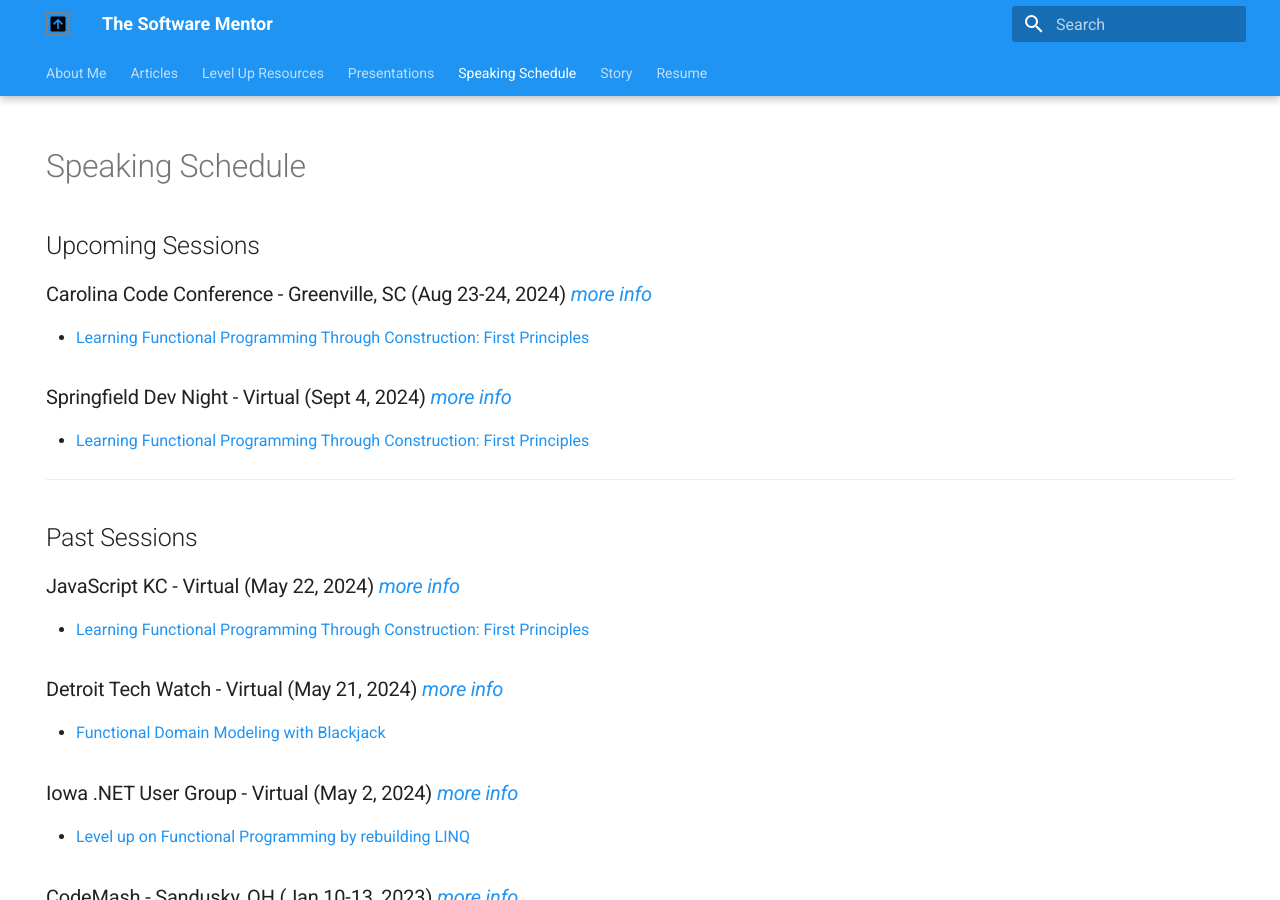
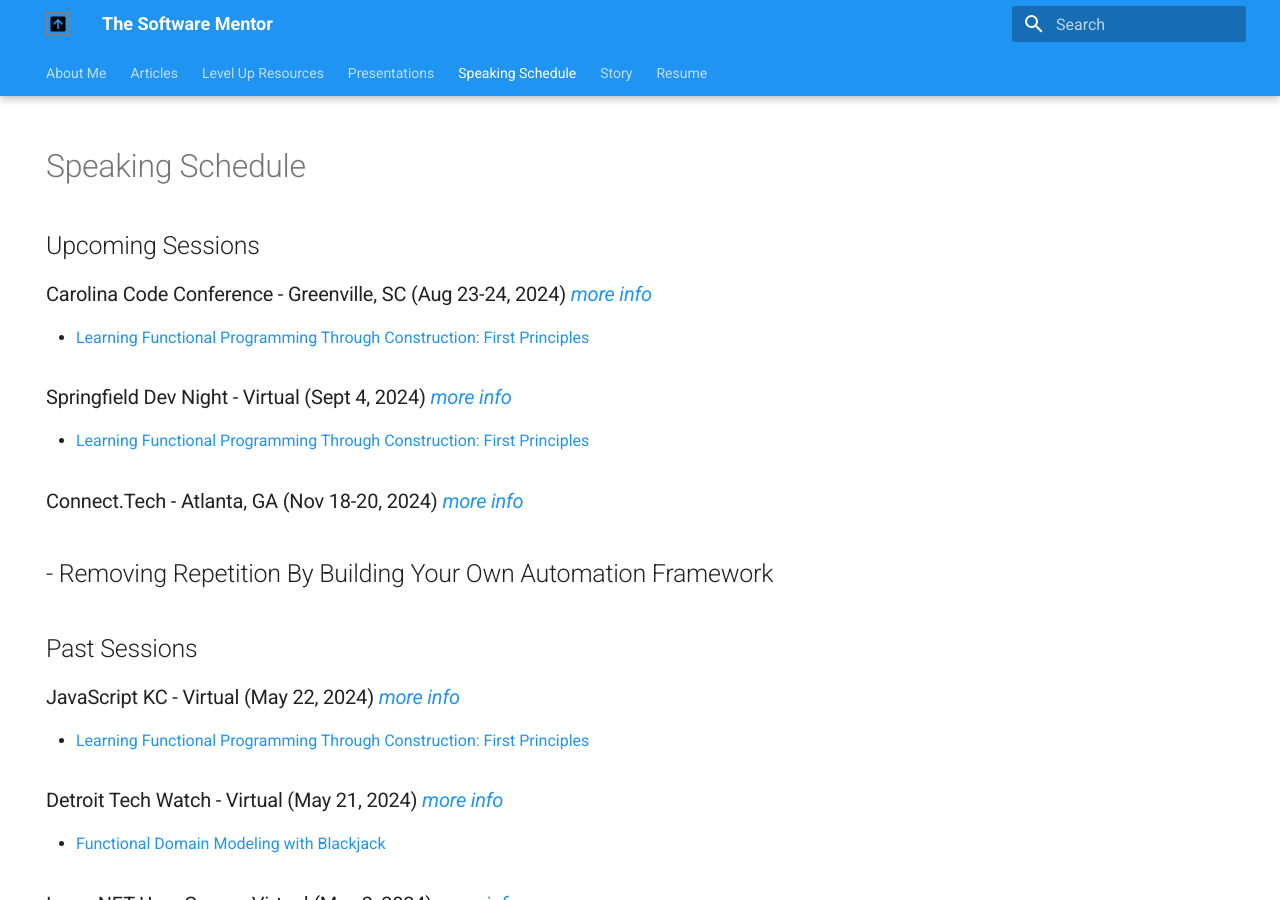
Before and after one commit to cameronpresley/blog, an MkDocs documentation site: the page built from docs/speaking-schedule.md, in a window 1280 px wide and 900 px high. Built offline with MkDocs 1.6.1 and Material for MkDocs 9.7.7, drawn with Linux system fonts in a browser that asks for light colours; plug-ins that fetch from the network failed and are left out.

Commit message:
Updated speaking schedule (#76)

```diff
--- a/docs/speaking-schedule.md
+++ b/docs/speaking-schedule.md
@@ -7,7 +7,7 @@ hide:
 # Speaking Schedule
 ## Upcoming Sessions
 
-### Carolina Code Conference - Greenville, SC (Aug 23-24, 2024) _[more info]()_
+### Carolina Code Conference - Greenville, SC (Aug 23-24, 2024) _[more info](https://blog.carolina.codes/p/announcing-our-2024-speakers)_
 
 - [Learning Functional Programming Through Construction: First Principles](./presentations.md#learning-functional-programming-through-construction-first-principles)
 
@@ -15,6 +15,9 @@ hide:
 
 - [Learning Functional Programming Through Construction: First Principles](./presentations.md#learning-functional-programming-through-construction-first-principles)
 
+### Connect.Tech - Atlanta, GA (Nov 18-20, 2024) _[more info](https://2024.connect.tech/)_
+
+- Removing Repetition By Building Your Own Automation Framework
 ---
 ## Past Sessions
 
```
